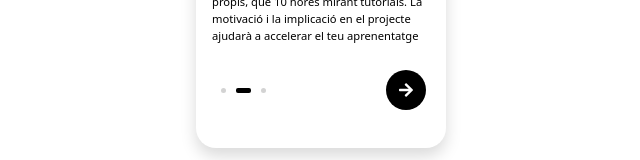
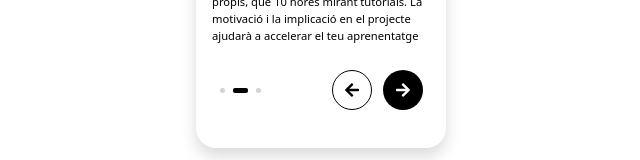
Before and after one commit to memugr/Sprint-5-Onboarding-Digital, a React (Create React App) app: page / in a window 1280 px wide. Both pictures are taken after a click on the button 725 px from the left and 530 px from the top of the page. Shown: the part 440-600 px from the top of the page, without its empty margins (319-959 px from the left). Built offline with nearby package versions, Linux system fonts and the light colour scheme.

Commit message:
Exercici 4

```diff
--- a/src/App.jsx
+++ b/src/App.jsx
@@ -36,6 +36,13 @@ function App() {
     }
   }
 
+  // Implementa funció prevStep
+  const prevStep = () => {
+    if (step > 0) {
+      setStep(prev => prev - 1)
+    }
+  }
+
   return (
     <div>
       <Card
@@ -43,6 +50,7 @@ function App() {
           backgroundColor={tutorialData[step].backgroundColor}
           title={tutorialData[step].title}
           description={tutorialData[step].description}
+          prevStep={prevStep}
           nextStep={nextStep}
           step={step}
           totalSteps={tutorialData.length}
--- a/src/components/Card.css
+++ b/src/components/Card.css
@@ -42,7 +42,11 @@
     margin-bottom: 3ch;
 }
 
-.card-footer button {
+.card-footer .button-group {
+    align-items: center;
+}
+
+.button-group .btn {
     width: 40px;
     height: 40px;
     display: flex;
@@ -61,7 +65,7 @@
 .dot {
     width: 5px;
     height: 5px;
-    margin: 0 5px;
+    margin: 0 4px;
     background-color: #D3D3D3;
     border-radius: 50%;
     transition: all 0.3s ease;
@@ -75,7 +79,7 @@
     transition: all 0.3s ease;
 }
 
-/* Button Styling */
+/* General Button Styling */
 
 .btn {
     background-color: #000;
@@ -91,3 +95,38 @@
 .btn:focus {
     outline: none;
 }
+
+/* Next Button Styling */
+.btn-dark {
+    background-color: #000;
+    color: #fff;
+    border: none;
+}
+
+.btn-dark:hover {
+    background-color: #333;
+    color: #fff;
+    transform: scale(1.05);
+    box-shadow: 0 4px 8px rgba(0, 0, 0, 0.2);
+    transition: all 0.3s ease;
+}
+
+/* Previous Button Styling */
+.btn-light {
+    background-color: #fff;
+    color: #000;
+    border: 1px solid #000;
+}
+
+.btn-light:hover {
+    background-color: #f2f2f2;
+    color: #000;
+    border: 1px solid #000;
+    transform: scale(1.05);
+    box-shadow: 0 4px 8px rgba(0, 0, 0, 0.2);
+    transition: all 0.3s ease;
+}
+
+.button-group .btn {
+    margin: 0 3px;
+}
--- a/src/components/Card.jsx
+++ b/src/components/Card.jsx
@@ -1,9 +1,9 @@
 import React from 'react';
-import { FaArrowRight } from 'react-icons/fa';
+import { FaArrowRight, FaArrowLeft } from 'react-icons/fa';
 import 'bootstrap/dist/css/bootstrap.min.css';
 import './Card.css';
 
-function Card({ title, description, image, backgroundColor, nextStep, step, totalSteps }) {
+function Card({ title, description, image, backgroundColor, nextStep, prevStep, step, totalSteps }) {
     return (
         <div className="container my-4">
             <div className="row justify-content-center">
@@ -38,9 +38,24 @@ function Card({ title, description, image, backgroundColor, nextStep, step, tota
                                     ></span>
                                 ))}
                             </div>
-                            <button className="btn btn-dark rounded-circle" onClick={nextStep}>
-                                <FaArrowRight />
-                            </button>
+                            <div className="button-group d-flex">
+                                {step > 0 && (
+                                    <button
+                                        className="btn btn-light rounded-circle me-2"
+                                        onClick={prevStep}
+                                    >
+                                        <FaArrowLeft />
+                                    </button>
+                                )}
+                                {step < totalSteps - 1 && (
+                                    <button
+                                        className="btn btn-dark rounded-circle"
+                                        onClick={nextStep}
+                                    >
+                                        <FaArrowRight />
+                                    </button>
+                                )}
+                            </div>
                         </div>
                     </div>
                 </div>
```
Lines whose indentation alone changed are shown as unchanged.
